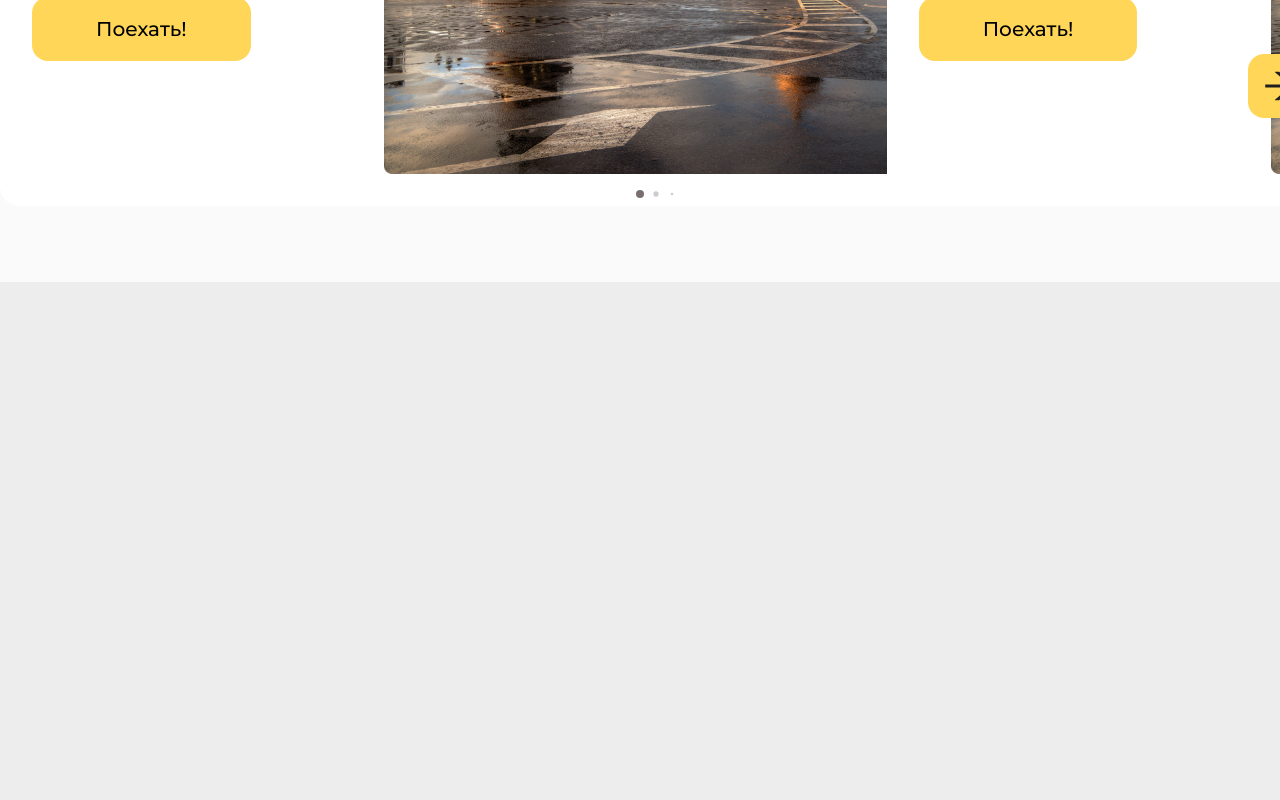
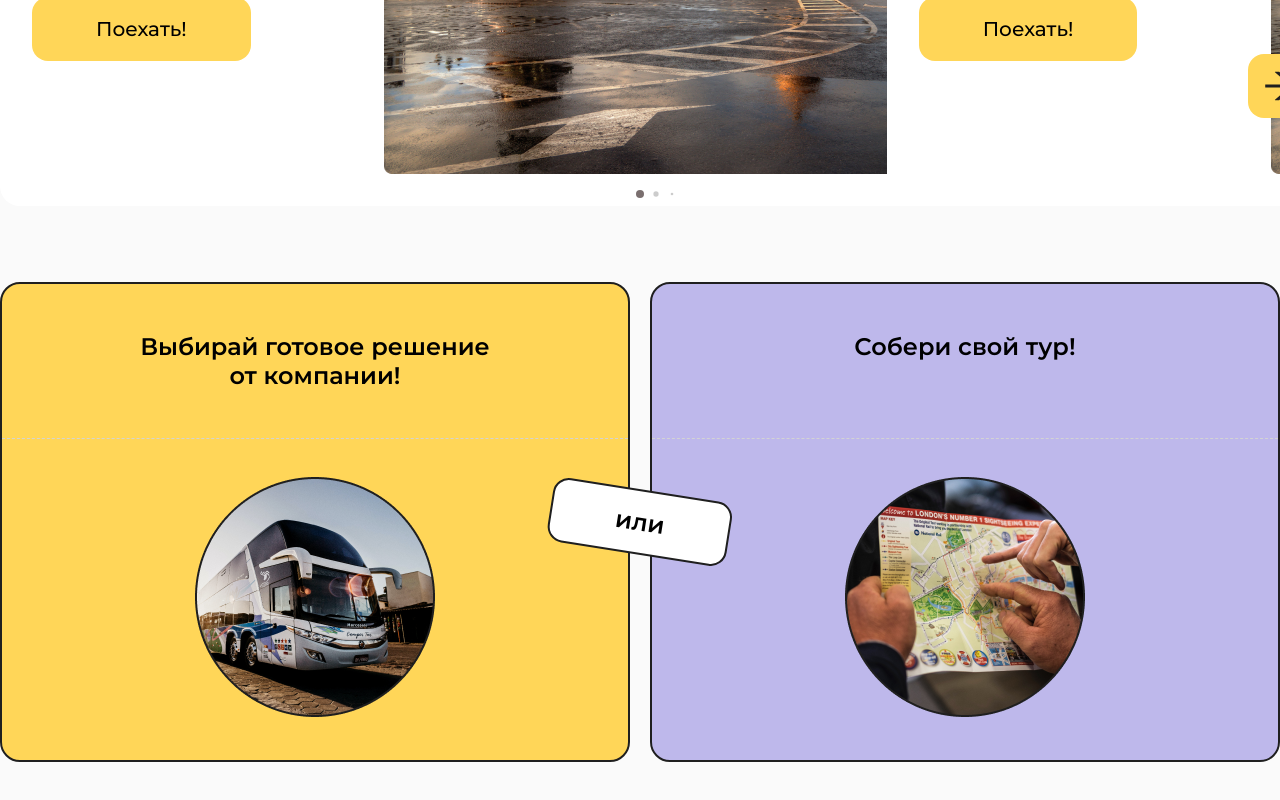
Before and after one commit to a-lournrose/lobsters-it, a React (Create React App) app: page / in a window 1280 px wide. Shown: the part 1122-1922 px from the top of the page. Before the commit the page ends 1404 px from the top, so only its background shows below. Built offline with nearby package versions, Linux system fonts and the light colour scheme.

Commit message:
redirect block without hover

```diff
--- a/src/containers/RecommendationsContainer/RecommendationsContainer.jsx
+++ b/src/containers/RecommendationsContainer/RecommendationsContainer.jsx
@@ -1,6 +1,7 @@
 import React from 'react';
 import cls from './RecommendationsContainer.module.scss';
 import {RecommendationsSlider} from "../../modules/RecommendationsSlider";
+import {RedirectModule} from "../../modules/RedirectModule";
 
 const RecommendationsContainer = () => {
     return (
@@ -8,6 +9,9 @@ const RecommendationsContainer = () => {
             <div className={cls.container__wrapper}>
                 <h2>Рекомендации:</h2>
                 <RecommendationsSlider/>
+                <div style={{marginTop: '76px'}}>
+                    <RedirectModule/>
+                </div>
             </div>
         </div>
     );
--- /dev/null
+++ b/src/modules/RedirectModule/index.js
@@ -0,0 +1,3 @@
+import RedirectModule from './ui/RedirectModule';
+
+export {RedirectModule}
--- /dev/null
+++ b/src/modules/RedirectModule/ui/RedirectModule.jsx
@@ -0,0 +1,28 @@
+import React from 'react';
+import cls from './RedirectModule.module.scss';
+import RedirectImage1 from '../../../assets/images/redirect-image-1.png';
+import RedirectImage2 from '../../../assets/images/redirect-image-2.png';
+
+const RedirectModule = () => {
+    return (
+        <div className={cls.cards}>
+            <div className={cls.cards__separator}>
+                <h3>или</h3>
+            </div>
+            <div className={cls.cards__card} style={{backgroundColor: 'var(--primary-color)'}}>
+                <div className={cls.card__text_container}>
+                    <h3>Выбирай готовое решение<br/> от компании!</h3>
+                </div>
+                <img src={RedirectImage1}/>
+            </div>
+            <div className={cls.cards__card} style={{backgroundColor: 'var(--purple-color)'}}>
+                <div className={cls.card__text_container}>
+                    <h3>Собери свой тур!</h3>
+                </div>
+                <img src={RedirectImage2}/>
+            </div>
+        </div>
+    );
+};
+
+export default RedirectModule;
--- /dev/null
+++ b/src/modules/RedirectModule/ui/RedirectModule.module.scss
@@ -0,0 +1,36 @@
+.cards {
+  display: flex;
+  align-items: center;
+  gap: 20px;
+  position: relative;
+
+  &__separator {
+    background-color: white;
+    border: 2px solid var(--dark-color);
+    border-radius: 16px;
+    padding: 16px 64px;
+
+    position: absolute;
+    left: 50%;
+    top: 50%;
+    transform: translate(-50%, -50%) rotate(9deg);
+  }
+
+  &__card {
+    width: 50%;
+    height: 480px;
+    border-radius: 20px;
+    border: 2px solid var(--dark-color);
+
+    text-align: center;
+  }
+
+  .card__text_container {
+    height: 155px;
+    width: 100%;
+    border-bottom: 1px dashed lightgray;
+    padding: 48px;
+
+    margin-bottom: 38px;
+  }
+}
--- a/src/styles/variables.scss
+++ b/src/styles/variables.scss
@@ -7,4 +7,5 @@
   --dark-color: #1F1F1F;
   --primary-color: #FFD658;
   --primary-color-light: #ffc017;
+  --purple-color: #BEB8EB;
 }
```
Also changed, not shown: src/modules/RedirectModule/ui/components/RedirectCard/RedirectCard.jsx (added, +11 -0 lines), src/assets/images/redirect-image-1.png (added), src/assets/images/redirect-image-2.png (added), src/modules/RedirectModule/ui/components/RedirectCard/RedirectCard.module.scss (added).
